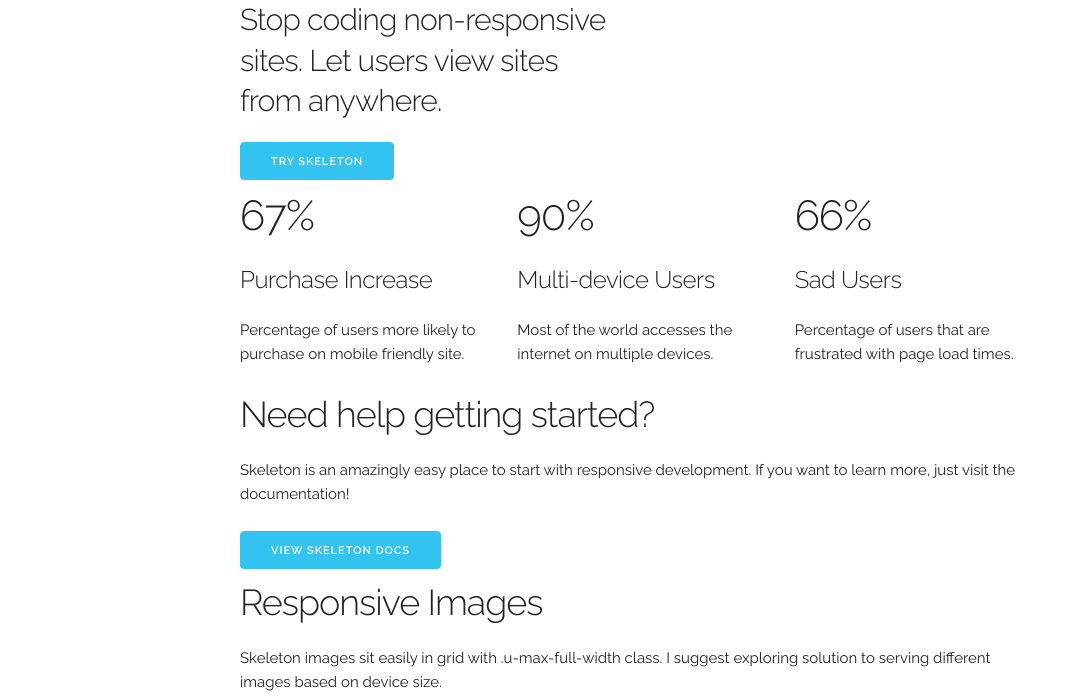
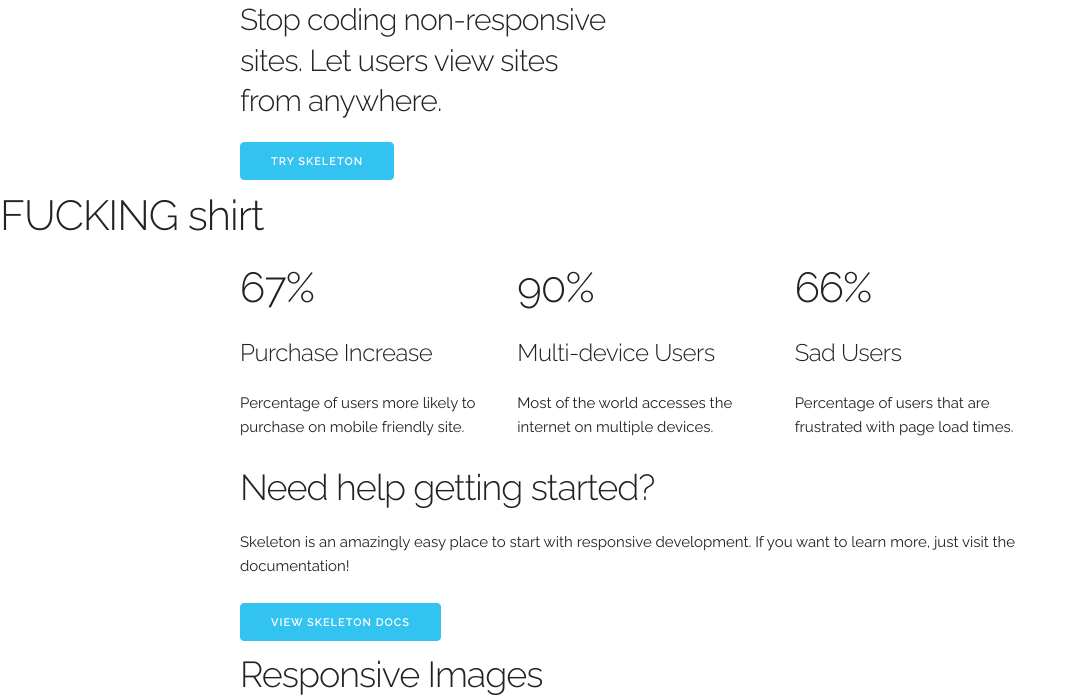
Before and after one commit to DeemaJS/deemajs.github.io, a plain HTML site: page index.html in a window 1280 px wide. Shown: the top 698 px of the page, without its empty margins (0-1075 px from the left). Drawn offline with nearby package versions, Linux system fonts and the light colour scheme.

Commit message:
Update index.html

```diff
--- a/index.html
+++ b/index.html
@@ -47,7 +47,7 @@
        </div>
     </div>
   </div>
-
+ <h2> FUCKING shirt</h2>
   <div class="section values">
     <div class="container">
       <div class="row">
```
